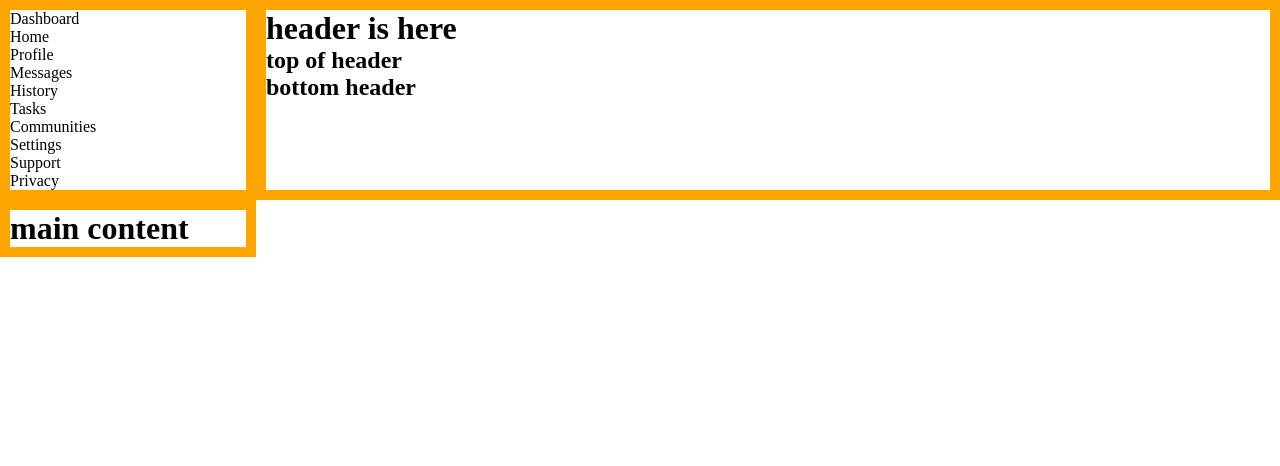
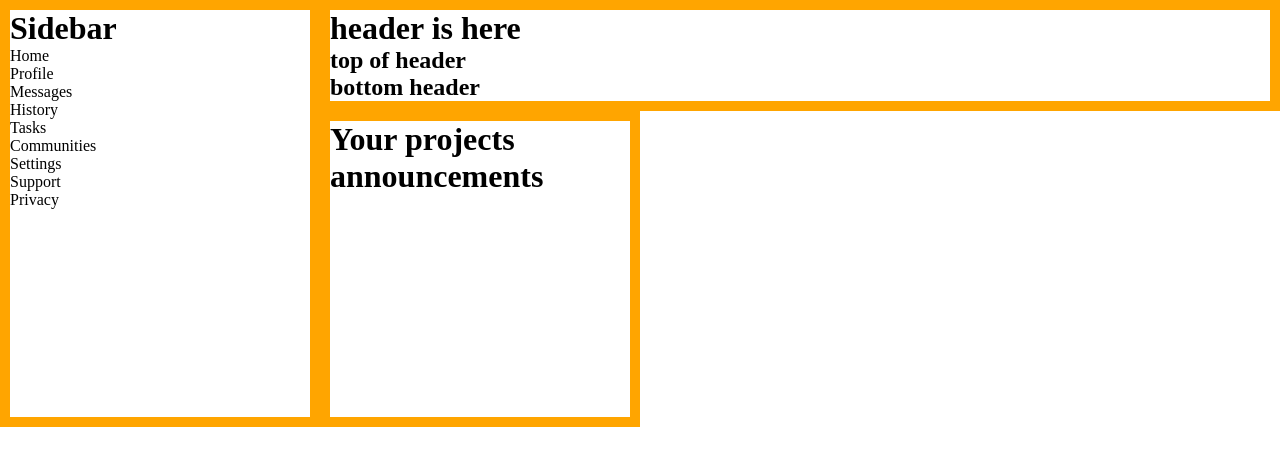
Before and after one commit to SiddhantG11/AdminDashboard, a plain HTML site: page index.html in a window 1280 px wide. Drawn offline with Linux system fonts and the light colour scheme.

Commit message:
added comments and basic elements under the main-content class

```diff
--- a/index.html
+++ b/index.html
@@ -12,7 +12,7 @@
         header and main-content containers -->
         <div class="container">
             <div class="sidebar">
-                <div class="sidebar-heading">Dashboard</div>
+                    <div class="sidebar-heading"><h1>Sidebar</h1></div>
                 <div class="sidebar-elements">
                     <p>Home</p>
                     <p>Profile</p>
@@ -48,7 +48,14 @@
             </div>
 
             <div class="main-content">
-                <h1>main content</h1>
+                <!-- <h1>main content</h1> -->
+                <div class="projects">
+                    <h1>Your projects</h1>
+                    <h1>announcements</h1>
+                </div>
+                <!-- this has to be a grid in itself
+                3 columns and 4 rows i guess
+                announcements and trending span 2 rows     -->
             </div>
         </div>
 
--- a/style.css
+++ b/style.css
@@ -1,12 +1,28 @@
 * {
     margin: 0;
     padding: 0;
+    /* overflow: auto; */
 }
 .container {
     display: grid;
-    grid-template-columns: 1fr 4fr;
+    grid-template-columns: repeat(4,1fr);
+    /* grid-template-rows: repeat(3,1fr); */
+    grid-template-rows: 1fr min-content;
 }
 
 .header , .sidebar , .main-content {
     border: 10px solid orange;
 }
+
+.header {
+    grid-column: span 3;
+}
+.sidebar {
+    grid-row: 1/span 3;
+}
+
+.main-content {
+    display: grid;
+    grid-template-columns: repeat(3,1fr);
+    grid-template-rows: repeat(4,1fr);
+}
```
